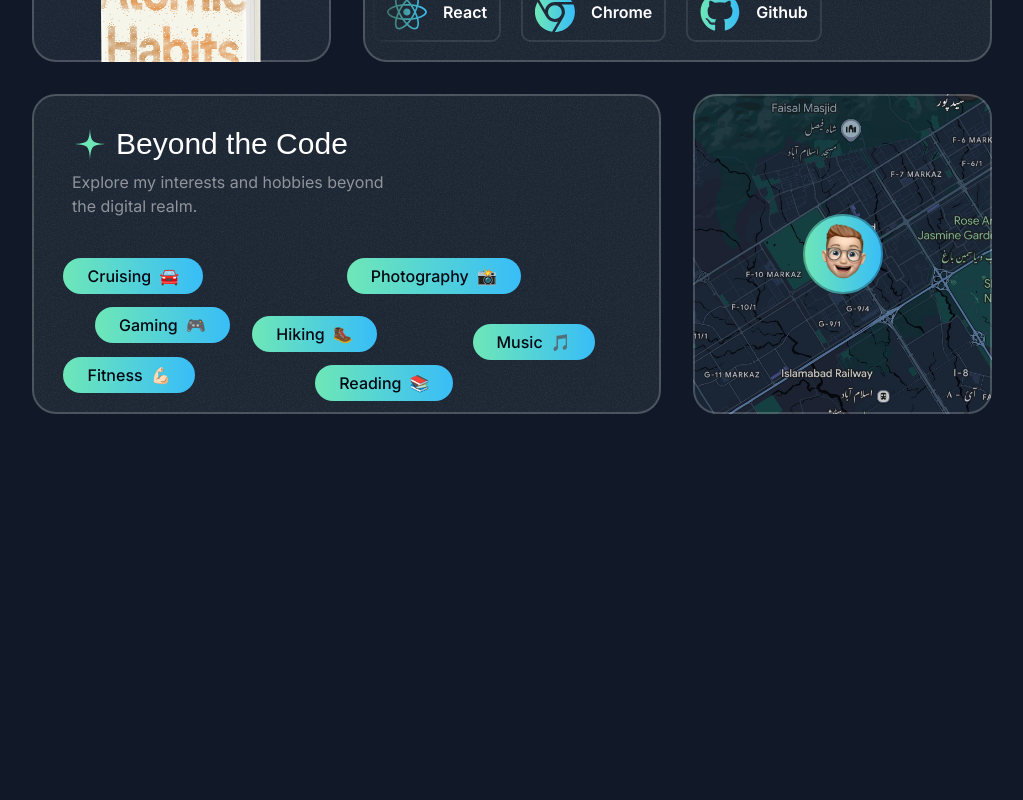
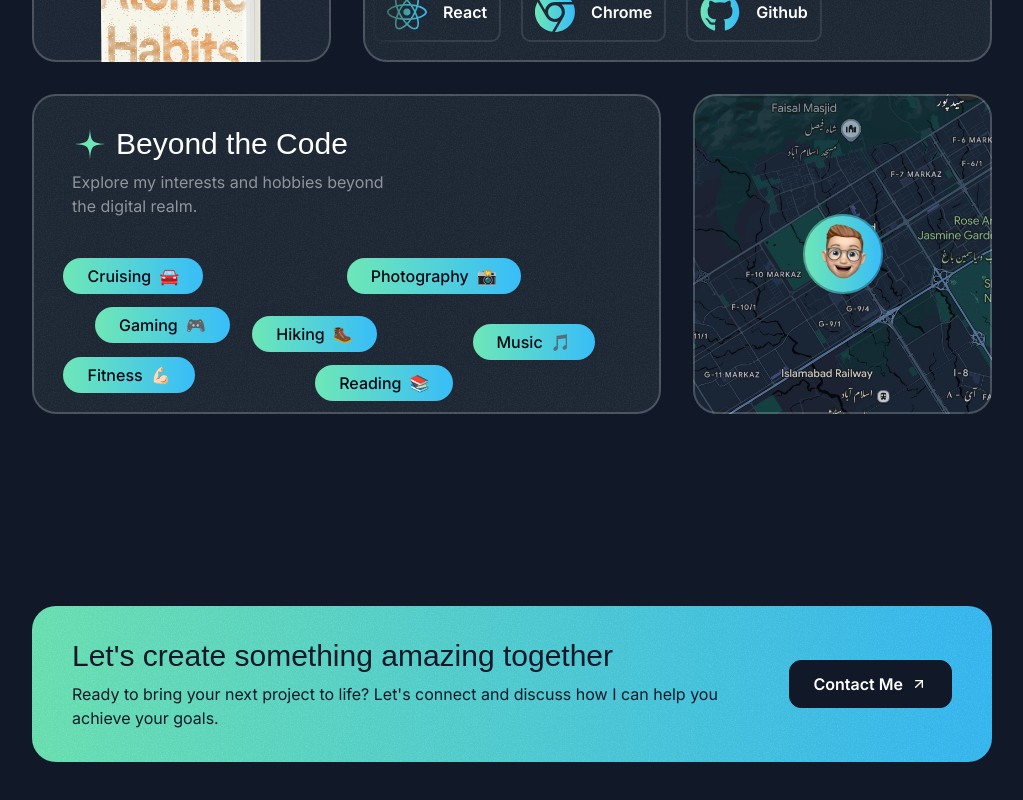
Before and after one commit to ihaseeb8/portfolio, a Next.js app: page / in a window 1280 px wide. Shown: the part 4598-5398 px from the top of the page, without its empty margins (128-1151 px from the left). Before the commit the page ends 5124 px from the top, so only its background shows below. Built offline with nearby package versions, Linux system fonts and the light colour scheme; a web font is replaced by a local one.

Commit message:
Added Contact Section

```diff
--- a/src/app/page.tsx
+++ b/src/app/page.tsx
@@ -4,6 +4,7 @@
 import { TapeSection } from "@/sections/Tape";
 import { TestimonialsSection } from "@/sections/Testimonials";
 import { AboutSection } from "@/sections/About";
+import { ContactSection } from "@/sections/Contact";
 
 export default function Home() {
   return (
@@ -14,6 +15,7 @@
       <TapeSection />
       <TestimonialsSection />
       <AboutSection />
+      <ContactSection />
     </div>
   );
 }
--- a/src/sections/Contact.tsx
+++ b/src/sections/Contact.tsx
@@ -1,3 +1,29 @@
+import ArrowUpRightIcon from '@/assets/icons/arrow-up-right.svg'
+import grainImage from '@/assets/images/grain.jpg'
+
 export const ContactSection = () => {
-  return <div>Contact Section</div>;
+  return (
+  <section className='py-16 pt-12 lg:py-24 lg:pt-20'>
+    <div className="container">
+      <div className='bg-gradient-to-r from-emerald-300 to-sky-400 text-gray-900 py-8 px-10 rounded-3xl text-center md:text-left relative overflow-hidden z-0'>
+        <div className="absolute inset-0 opacity-5 -z-10" style={{backgroundImage: `url(${grainImage.src})`}}></div>
+        <div className="flex flex-col md:flex-row gap-8 md:gap-16 items-center">
+          <div>
+            <h2 className='font-serif text-2xl md:text-3xl'>Let's create something amazing together</h2>
+            <p className='text-sm md:text-base mt-2'>
+              Ready to bring your next project to life? Let's connect and discuss how I can help you achieve your goals.
+            </p>
+          </div>
+          <div>
+            <button className='text-white bg-gray-900 inline-flex items-center px-6 h-12 rounded-xl gap-2 w-max border border-gray-900'>
+              <span className='font-semibold'>Contact Me</span>
+              <ArrowUpRightIcon className='size-4'/>
+            </button>
+          </div>
+
+        </div>
+      </div>
+    </div>
+  </section>
+  );
 };
```
